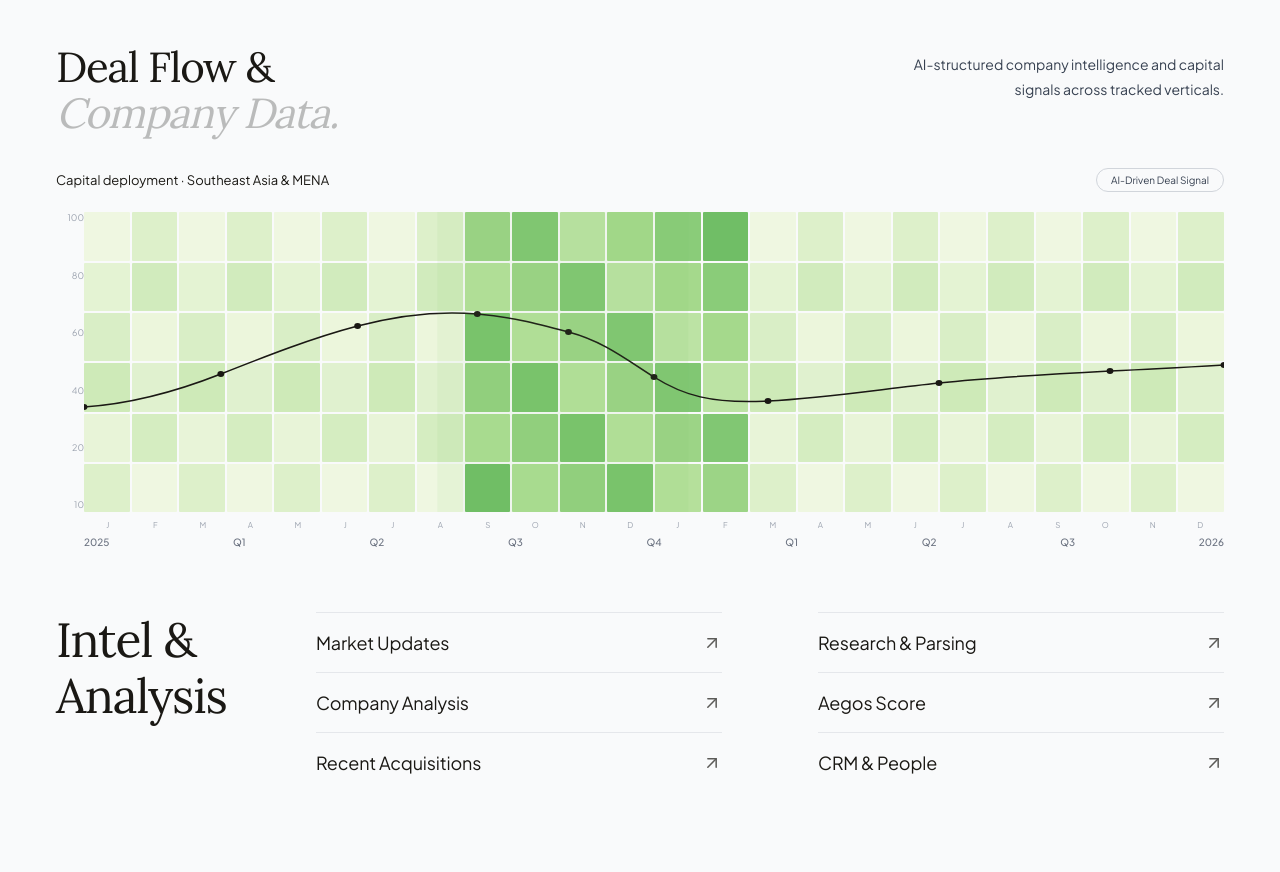
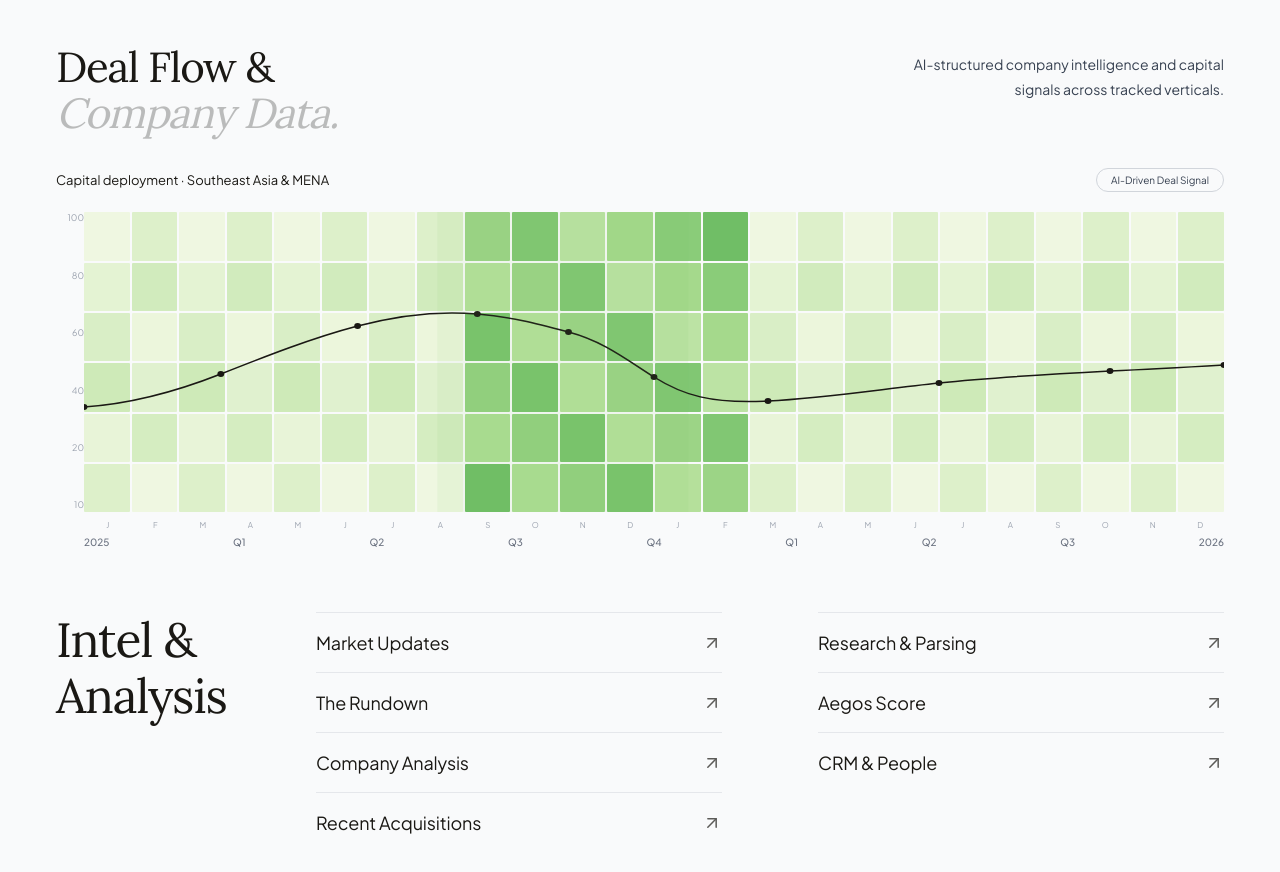
Before and after one commit to sillyledger/aegos-app, a Next.js app: page / in a window 1280 px wide. Shown: the top 872 px of the page. Built offline with nearby package versions, Linux system fonts and the light colour scheme.

Commit message:
Update page.tsx

```diff
--- a/src/app/(dashboard)/page.tsx
+++ b/src/app/(dashboard)/page.tsx
@@ -141,7 +141,7 @@ export default function OverviewPage() {
         </div>
         <div style={{ flex: 1, display: "grid", gridTemplateColumns: "1fr 1fr" }}>
           <div style={{ display: "flex", flexDirection: "column", paddingRight: "48px" }}>
-            {[["Market Updates", "#"], ["Company Analysis", "#"], ["Recent Acquisitions", "#"]].map(([label, href]) => (
+            {[["Market Updates", "#"], ["The Rundown", "/resources/rundown"], ["Company Analysis", "#"], ["Recent Acquisitions", "#"]].map(([label, href]) => (
               <a key={label} href={href} style={{
                 display: "flex", alignItems: "center", justifyContent: "space-between",
                 padding: "18px 0",
```
